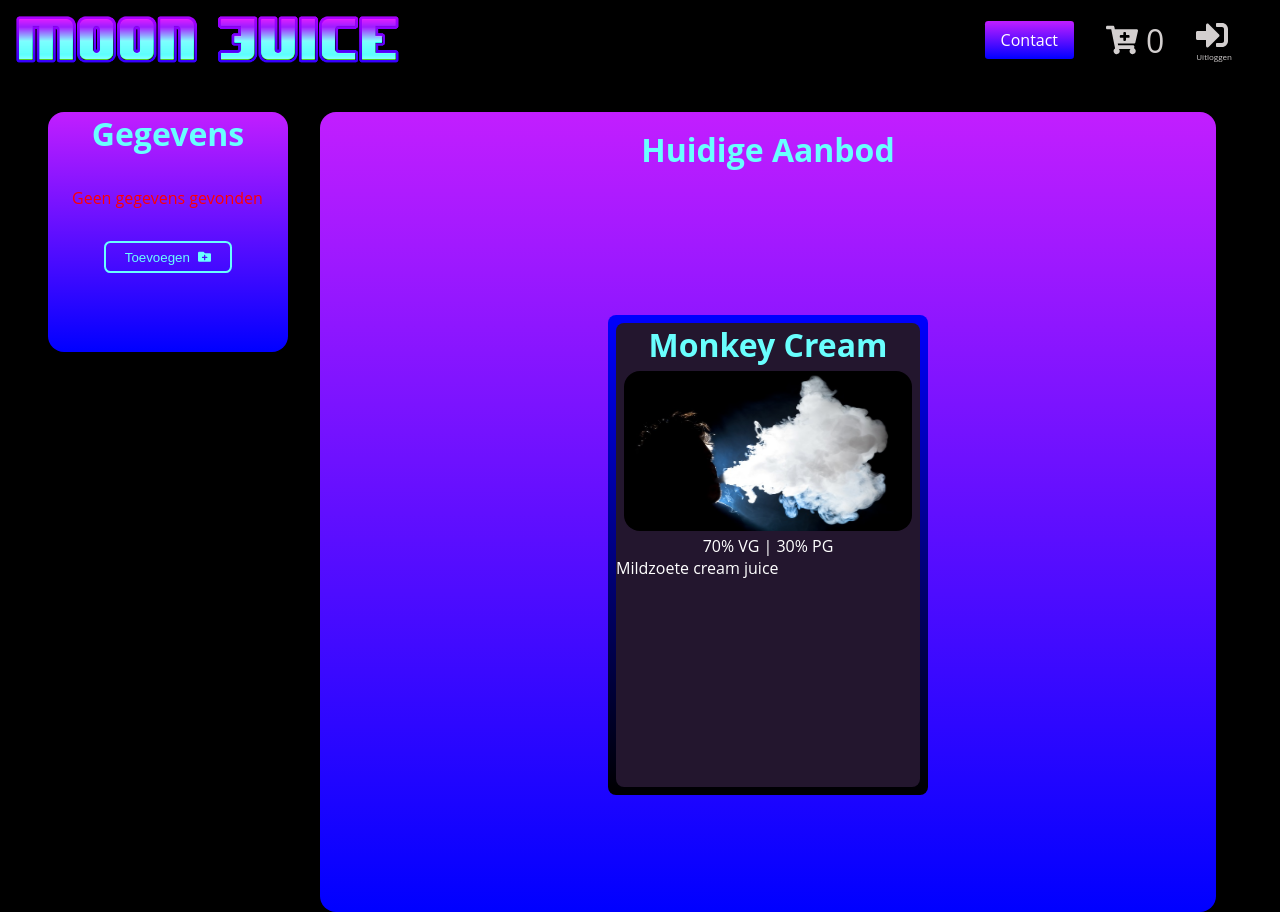
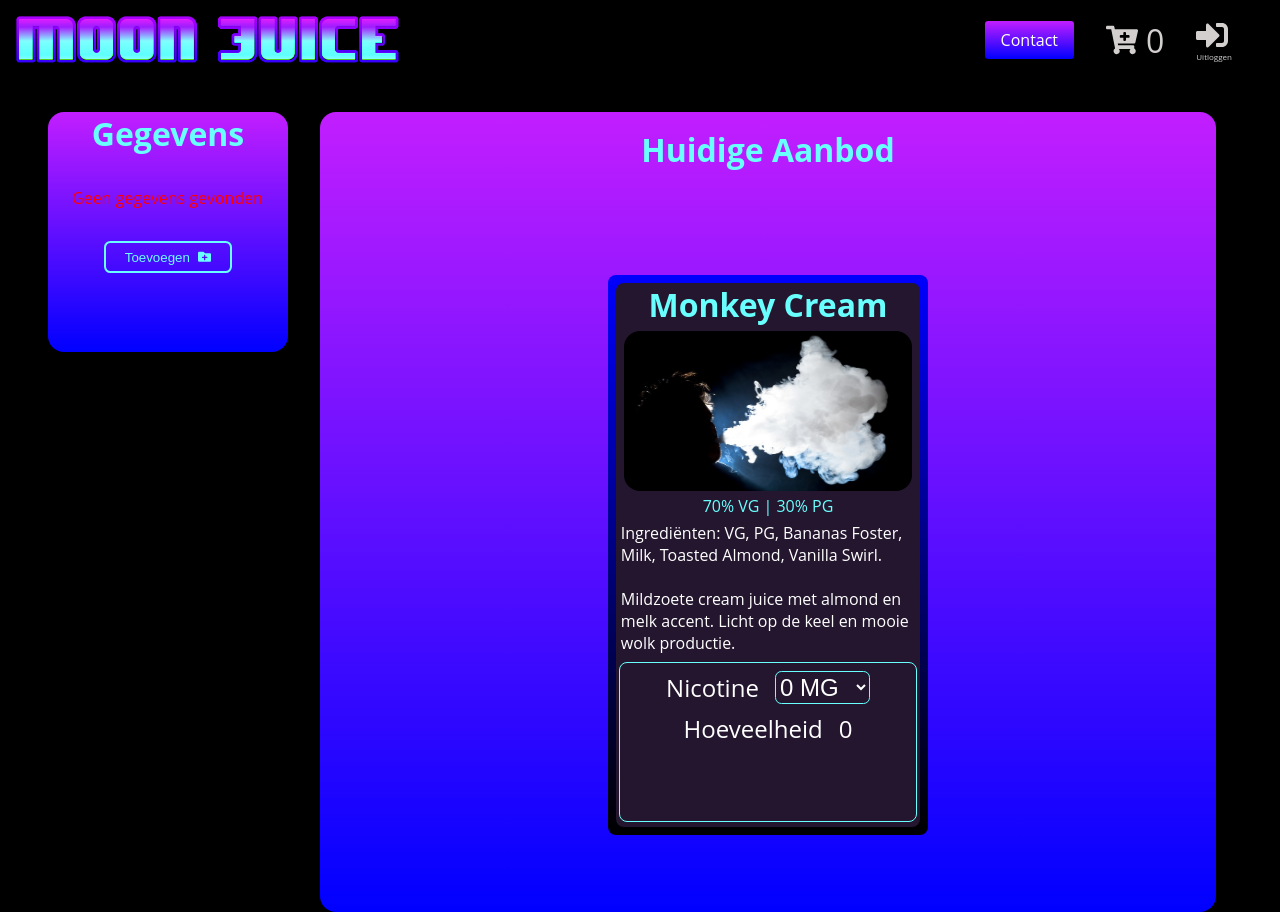
Before and after one commit to 0xRomRom/Juice-Store, a React (Create React App) app in the folder juice-store/: page /dashboard in a window 1280 px wide. Built offline with nearby package versions, Linux system fonts and the light colour scheme; no server answers.

Commit message:
Further Modal work

```diff
--- a/juice-store/src/components/dashboard/dashboardComponents/CurrentStock.js
+++ b/juice-store/src/components/dashboard/dashboardComponents/CurrentStock.js
@@ -1,7 +1,10 @@
 import cl from "./CurrentStock.module.css";
 import logo1 from "../../img/modalimg.png";
+import React, { useState } from "react";
 
 const CurrentStock = () => {
+  const [counter1, setCounter1] = useState(0);
+
   return (
     <div className={cl.modal}>
       <h1 className={cl.hero}>Huidige Aanbod</h1>
@@ -11,7 +14,32 @@ const CurrentStock = () => {
             <h1 className={cl.title}>Monkey Cream</h1>
             <img src={logo1} alt="Juice logo" className={cl.image} />
             <span className={cl.vgpg}>70% VG | 30% PG</span>
-            <p className={cl.description}>Mildzoete cream juice</p>
+            <p className={cl.description}>
+              Ingrediënten: VG, PG, Bananas Foster, Milk, Toasted Almond,
+              Vanilla Swirl. <br /> <br />
+              Mildzoete cream juice met almond en melk accent. Licht op de keel
+              en mooie wolk productie.
+            </p>
+            <div className={cl.orderBox}>
+              <div className={cl.nicotineBox}>
+                <span htmlFor="nicotine" className={cl.label}>
+                  Nicotine
+                </span>
+                <select id="nicotine" className={cl.select}>
+                  <option value="0">0 MG</option>
+                  <option value="3">3 MG</option>
+                  <option value="6">6 MG</option>
+                  <option value="9">9 MG</option>
+                  <option value="12">12 MG</option>
+                  <option value="15">15 MG</option>
+                  <option value="18">18 MG</option>
+                </select>
+              </div>
+              <div className={cl.hoeveelheidBox}>
+                <span className={cl.label}>Hoeveelheid</span>
+                <span className={cl.count}>{counter1}</span>
+              </div>
+            </div>
           </div>
         </div>
       </div>
--- a/juice-store/src/components/dashboard/dashboardComponents/CurrentStock.module.css
+++ b/juice-store/src/components/dashboard/dashboardComponents/CurrentStock.module.css
@@ -29,7 +29,7 @@
 .item {
   position: relative;
   width: 20rem;
-  height: 30rem;
+  height: 35rem;
   border-radius: 0.5rem;
   /* border: 2px solid red; */
   background: linear-gradient(180deg, blue, black);
@@ -40,7 +40,7 @@
   left: 0.5rem;
   top: 0.5rem;
   width: 19rem;
-  height: 29rem;
+  height: 34rem;
   border-radius: 0.5rem;
   /* background: linear-gradient(180deg, blue, black); */
   background-color: rgb(35, 22, 46);
@@ -63,7 +63,7 @@
 }
 
 .vgpg {
-  color: white;
+  color: rgb(105, 255, 254);
   font-family: "Open Sans";
   text-align: center;
   position: relative;
@@ -78,4 +78,69 @@
   position: relative;
   width: 100%;
   display: block;
+  padding-top: 0.3rem;
+  padding-left: 0.3rem;
+  padding-right: 0.3rem;
 }
+
+.orderBox {
+  margin-top: 0.5rem;
+  position: relative;
+  width: 98%;
+  left: 1%;
+  height: 10rem;
+  border-radius: 0.5rem;
+  border: 1px solid rgb(105, 255, 254);
+}
+
+.label {
+  color: white;
+  font-family: "Open Sans";
+  font-size: 1.5rem;
+}
+
+.nicotineBox {
+  position: relative;
+  width: 100%;
+  display: flex;
+  justify-content: center;
+  gap: 1rem;
+  margin-top: 0.5rem;
+}
+
+.select {
+  background-color: transparent;
+  border: 1px solid rgb(105, 255, 254);
+  color: white;
+  outline: 0;
+  border-radius: 0.4rem;
+  font-size: 1.5rem;
+}
+
+.select option {
+  background-color: black;
+  color: white;
+  outline: 0;
+  border: none;
+}
+
+.hoeveelheidBox {
+  position: relative;
+  width: 100%;
+  display: flex;
+  justify-content: center;
+  gap: 1rem;
+  margin-top: 0.5rem;
+}
+
+.count {
+  background-color: transparent;
+  color: white;
+  outline: 0;
+  border-radius: 0.4rem;
+  font-size: 1.5rem;
+  display: flex;
+  justify-content: center;
+  align-items: center;
+  font-family: "Open Sans";
+}
```
